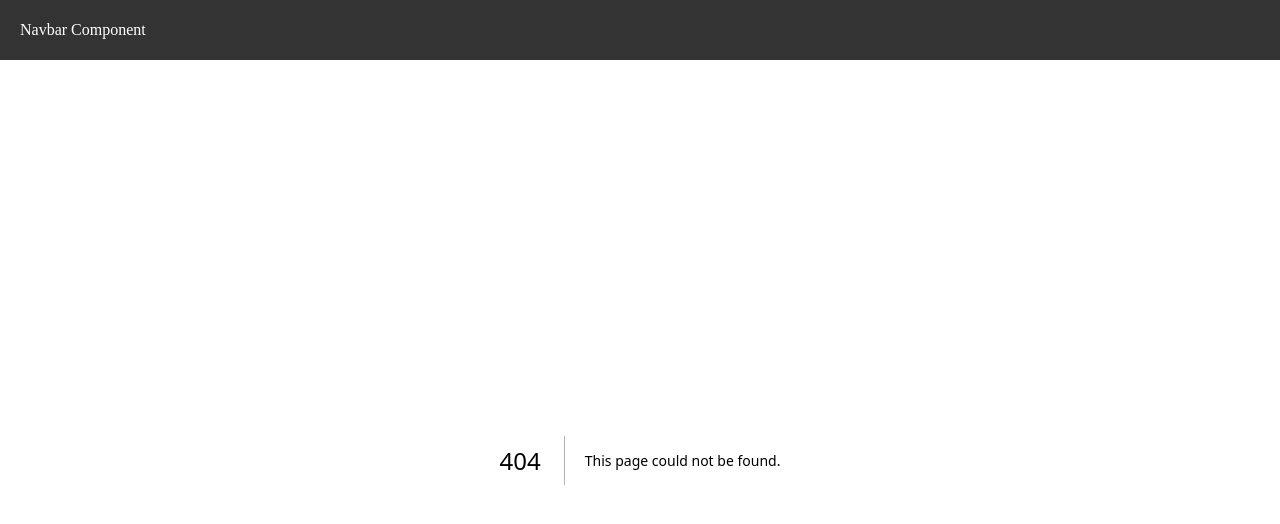
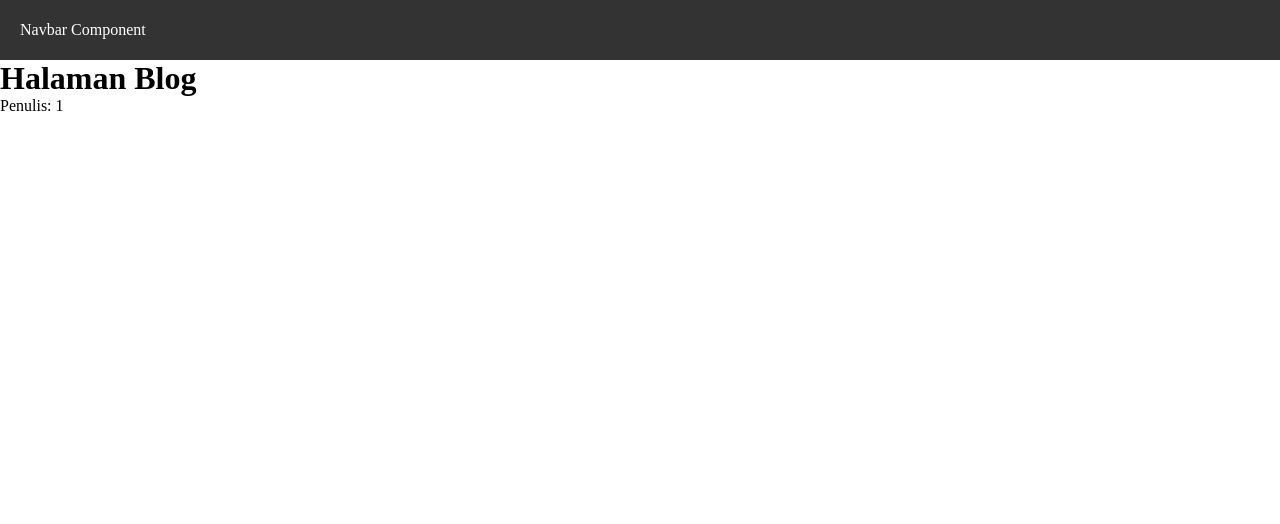
Before and after one commit to BillyMaulanaFerdinan/PBF-Semester6-BillyMaulana, a Next.js app in the folder P2/praktikum/my-app/: page /blog/1 in a window 1280 px wide. Before the commit this address had no page. Shown: the top 524 px of the page. Built offline with nearby package versions, Linux system fonts and the light colour scheme.

Commit message:
add Tugas 2

```diff
--- /dev/null
+++ b/P2/praktikum/my-app/src/pages/blog/[slug].tsx
@@ -0,0 +1,17 @@
+import { useRouter } from "next/router";
+
+
+const HalamanBlog = () => {
+// const Router = useRouter();
+// console.log(Router);
+const { query } = useRouter();
+return (
+<div>
+<h1>Halaman Blog</h1>
+<p>Penulis: {query.slug}</p>
+</div>
+);
+
+};
+
+export default HalamanBlog;
```
Also changed, not shown: P2/praktikum/my-app/src/pages/blog/index.tsx (added, +9 -0 lines).
